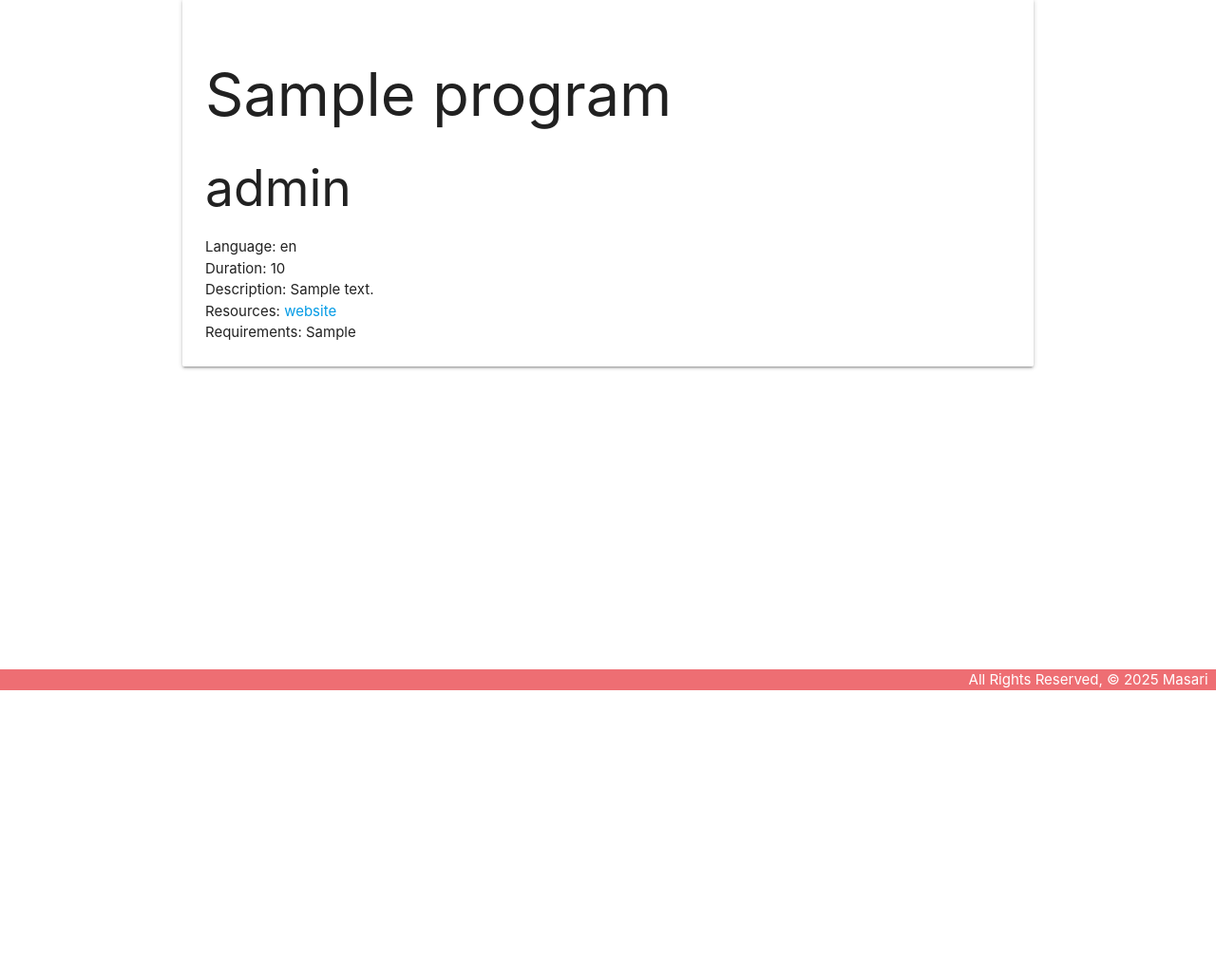
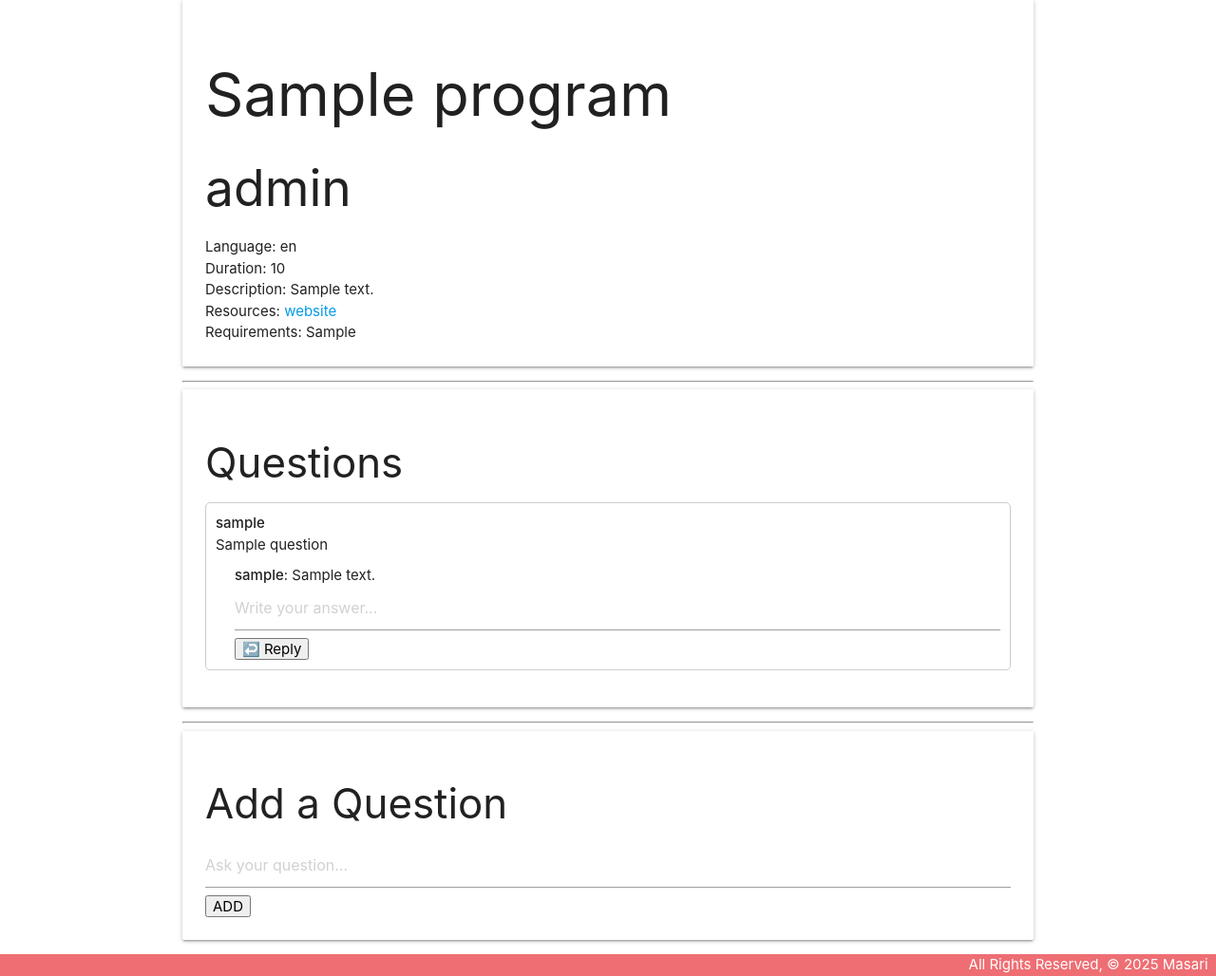
Before and after one commit to NOORSALMAN25/MASARI, a Django app: page /universities/1/programs/1/ in a window 1280 px wide. Shown: the part 73-1101 px from the top of the page at 95% size. Before the commit the page ends 800 px from the top, so only its background shows below. Run offline with Django 5.2, Linux system fonts and the light colour scheme; tables that the repository leaves empty hold one stand-in row (values such as "Sample post").

Commit message:
done with Q&A :)

```diff
--- /dev/null
+++ b/main_app/forms.py
@@ -0,0 +1,12 @@
+from django import forms
+from .models import Question, Answer
+
+class QuestionForm(forms.ModelForm):
+    class Meta:
+        model = Question
+        fields = ['question_txt']
+
+class AnswerForm(forms.ModelForm):
+    class Meta:
+        model = Answer
+        fields = ['answer_txt']
--- a/main_app/models.py
+++ b/main_app/models.py
@@ -5,24 +5,6 @@ from django.contrib.auth.models import User
 
 
 # Create your models here.
-class Question(models.Model):
-    question_txt = models.CharField(max_length=200)
-    date_posted = models.DateTimeField(auto_now_add=True)
-    user = models.ForeignKey(User , on_delete=models.CASCADE)
-    # program = models.ForeignKey()
-
-    def __str__(self):
-        return self.question_txt
-
-class Answer(models.Model):
-    answer_txt = models.CharField(max_length=200)
-    date_posted = models.DateTimeField(auto_now_add=True)
-    user = models.ForeignKey(User , on_delete=models.CASCADE)
-    question = models.ForeignKey(Question , on_delete=models.CASCADE , related_name='answers')
-
-    def __str__(self):
-        return self.answer_txt
-
 
 
 
@@ -60,3 +42,22 @@ class Program(models.Model):
 class Favorite(models.Model):
     user = models.ForeignKey(User, on_delete=models.CASCADE)
     program = models.ForeignKey(Program, on_delete=models.CASCADE)
+
+
+class Question(models.Model):
+    question_txt = models.CharField(max_length=200)
+    date_posted = models.DateTimeField(auto_now_add=True)
+    user = models.ForeignKey(User , on_delete=models.CASCADE)
+    program = models.ForeignKey(Program , on_delete=models.CASCADE , related_name="questions" )
+
+    def __str__(self):
+        return self.question_txt
+
+class Answer(models.Model):
+    answer_txt = models.CharField(max_length=200)
+    date_posted = models.DateTimeField(auto_now_add=True)
+    user = models.ForeignKey(User , on_delete=models.CASCADE)
+    question = models.ForeignKey(Question , on_delete=models.CASCADE , related_name='answers')
+
+    def __str__(self):
+        return self.answer_txt
--- a/main_app/templates/programs/detail.html
+++ b/main_app/templates/programs/detail.html
@@ -1,9 +1,10 @@
-{% extends 'base.html' %} {% block content %}
+{% extends 'base.html' %}
+{% block content %}
+
 <div class="card">
   <div class="card-content">
     <h1>{{ program.name }}</h1>
     <h2>{{ program.level }}</h2>
-
     <p>Language: {{ program.language }}</p>
     <p>Duration: {{ program.duration }}</p>
     <p>Description: {{ program.description }}</p>
@@ -11,4 +12,101 @@
     <p>Requirements: {{ program.requirements }}</p>
   </div>
 </div>
+
+<hr>
+
+<div class="card">
+  <div class="card-content">
+    <h3>Questions</h3>
+
+    {% for question in questions %}
+      <div style="border:1px solid #ccc; padding:10px; margin-bottom:15px; border-radius:5px;">
+        <p><strong>{{ question.user.username }}</strong></p>
+
+
+        <div id="question-view-{{ question.id }}">
+          <p>{{ question.question_txt }}</p>
+
+          {% if request.user == question.user %}
+
+            <button onclick="toggleEdit({{ question.id }})">✏️</button>
+            <form method="post" action="
+            {% url 'question_delete' question.id %}" style="display:inline;">
+              {% csrf_token %}
+              <button type="submit">🗑️</button>
+            </form>
+          {% endif %}
+        </div>
+
+
+        <div id="question-edit-{{ question.id }}" style="display:none;">
+          <form method="post">
+            {% csrf_token %}
+            <input type="hidden" name="question_id" value="{{ question.id }}">
+
+
+            <input type="text" name="question_txt" value="{{ question.question_txt }}" required>
+            <button type="submit" name="edit_question">💾 Save</button>
+            <button type="button" onclick="toggleEdit({{ question.id }})">❌ Cancel</button>
+          </form>
+        </div>
+
+
+        <div style="margin-left:20px; margin-top:10px;">
+          {% for answer in question.answers.all %}
+            <p><strong>{{ answer.user.username }}</strong>: {{ answer.answer_txt }}</p>
+            {% if request.user == answer.user %}
+              <form method="post" action="
+              {% url 'answer_delete' answer.id %}" style="display:inline;">
+                {% csrf_token %}
+                <button type="submit">🗑️</button>
+              </form>
+            {% endif %}
+          {% empty %}
+            <p>No answers yet.</p>
+          {% endfor %}
+
+
+          <form method="post">
+            {% csrf_token %}
+            <input type="text" name="answer_txt" placeholder="Write your answer..." required>
+            <input type="hidden" name="question_id" value="{{ question.id }}">
+            <button type="submit" name="add_answer">↩️ Reply</button>
+          </form>
+        </div>
+      </div>
+    {% empty %}
+      <p>No questions yet for this program.</p>
+    {% endfor %}
+  </div>
+</div>
+
+<hr>
+
+
+<div class="card">
+  <div class="card-content">
+    <h3>Add a Question</h3>
+    <form method="post">
+      {% csrf_token %}
+      <input type="text" name="question_txt" placeholder="Ask your question..." required>
+      <button type="submit" name="add_question">ADD</button>
+    </form>
+  </div>
+</div>
+
+<script>
+const toggleEdit=(id)=> {
+  const viewDiv = document.getElementById(`question-view-${id}`);
+  const editDiv = document.getElementById(`question-edit-${id}`);
+  if (viewDiv.style.display === "none") {
+    viewDiv.style.display = "block";
+    editDiv.style.display = "none";
+  } else {
+    viewDiv.style.display = "none";
+    editDiv.style.display = "block";
+  }
+}
+</script>
+
 {% endblock %}
--- a/main_app/urls.py
+++ b/main_app/urls.py
@@ -13,7 +13,13 @@ path('universities/<int:university_id>/', views.universities_detail, name='detai
 
 path('universities/<int:university_id>/programs/<int:program_id>/', views.programs_detail, name='program_detail'),
 
+#Q&A
+path('question/<int:pk>/delete/', views.question_delete, name='question_delete'),
+path('answer/<int:pk>/delete/', views.answer_delete, name='answer_delete'),
+
+
 path('universities/<int:university_id>/programs/<int:program_id>/toggle_favorite/', views.favorite_program, name='toggle_favorite_program'),
+
 
 path('favorites/', views.favorites_list, name='favorites_list'),
 
--- a/main_app/views.py
+++ b/main_app/views.py
@@ -3,35 +3,11 @@ from django.http import HttpResponse
 from django.views.generic.edit import CreateView , UpdateView , DeleteView
 from django.contrib.auth.forms import UserCreationForm
 from . models import Question , Answer , University, Program
+from .forms import QuestionForm, AnswerForm
 from django.contrib.auth import login
 from django.contrib.auth.decorators import login_required
 
 # Create your views here.
-
-class QuestionCreate(CreateView):
-    model = Question
-    fields = ['question_txt']
-
-
-    def form_valid(self, form):
-        form.instance.user = self.request.user
-        return super().form_valid(form)
-
-class QuestionUpdate(UpdateView):
-    model = Question
-    fields=[ 'question_txt']
-
-class QuestionDelete(DeleteView):
-    model = Question
-    success_url = '/'
-
-
-class AnswerDelete(DeleteView):
-    model = Answer
-    success_url='/'
-
-
-
 
 def home(request):
     return render(request , 'home.html')
@@ -66,7 +42,68 @@ def universities_detail(request, university_id):
 
 def programs_detail(request,university_id, program_id):
     program = Program.objects.get(id=program_id , university_id=university_id)
-    return render(request, 'programs/detail.html' , {'program': program})
+    questions = program.questions.all().prefetch_related("answers")
+
+    q_form = QuestionForm()
+    a_form = AnswerForm()
+
+    if request.method == 'POST':
+
+     if 'add_question' in request.POST:
+        q_form = QuestionForm(request.POST)
+        if q_form.is_valid():
+            question = q_form.save(commit=False)
+            question.user = request.user
+            question.program = program
+            question.save()
+        return redirect('program_detail' ,university_id=university_id, program_id=program_id )
+
+
+     elif 'edit_question' in request.POST:
+            question_id = request.POST.get('question_id')
+            question =Question.objects.get(id=question_id , user=request.user)
+            form = QuestionForm(request.POST , instance=question)
+            if form.is_valid():
+                form.save()
+            return redirect('program_detail' , university_id=university_id, program_id=program_id)
+
+     elif 'add_answer' in request.POST:
+
+            question_id = request.POST.get('question_id')
+            question = Question.objects.get(id=question_id)
+            a_form = AnswerForm(request.POST)
+            if a_form.is_valid():
+                answer = a_form.save(commit=False)
+                answer.user = request.user
+                answer.question = question
+                answer.save()
+                return redirect('program_detail' , university_id=university_id, program_id=program_id)
+
+
+    return render(request, 'programs/detail.html' ,  {
+        "program": program,
+        "questions": questions,
+        "q_form": q_form,
+        "a_form": a_form,
+    })
+
+
+def question_delete(request, pk):
+    question = Question.objects.get(id=pk, user=request.user)  # only owner
+    program = question.program
+    university_id = program.university.id
+    program_id = program.id
+    question.delete()
+    return redirect("program_detail", university_id=university_id, program_id=program_id)
+
+
+def answer_delete(request, pk):
+    answer = Answer.objects.get(id=pk, user=request.user)  # only owner
+    program = answer.question.program
+    university_id = program.university.id
+    program_id = program.id
+    answer.delete()
+    return redirect("program_detail", university_id=university_id, program_id=program_id)
 
 # favorite
 def favorite_program(request,university_id, program_id):
```
Also changed, not shown: main_app/static/uploads/Petra_Jordan_Poster.jpeg (added).
